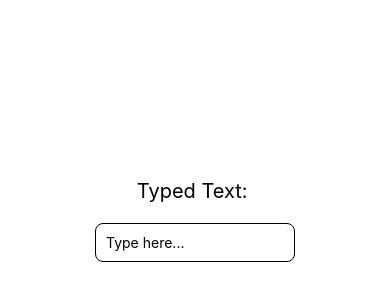
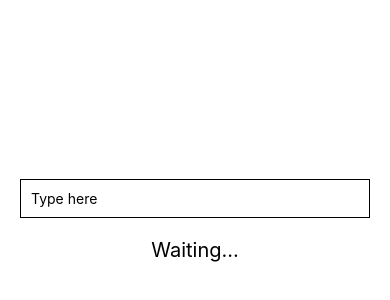
Before and after one commit to ghazalalmomani14-hub/JoVision-react-native-tasks, a React Native app: screen / in a window 390 px wide. Shown: the part 202-502 px from the top of the page. Built offline with nearby package versions, Linux system fonts and the light colour scheme.

Commit message:
Task 24: forwardRef & useImperativeHandle example

```diff
--- a/App.tsx
+++ b/App.tsx
@@ -1,41 +1,66 @@
-import React, { Component } from 'react';
-import { View, Text, StyleSheet } from 'react-native';
-import MyClassPage from './Tasks/Task23';
+import React, { useRef, useState } from 'react';
+import { View, TextInput, StyleSheet, Alert } from 'react-native';
+import MyFunctionPage from './Tasks/Task24';
 
-interface AppState {
-  textFromChild: string;
+function App() {
+  const childRef = useRef<any>(null);
+  const [text, setText] = useState('');
+
+  function isValidInput(value: string) {
+    return value.trim().length > 0;
   }
 
-class App extends Component<{}, AppState> {
-  constructor(props: {}) {
-    super(props);
-    this.state = {
-      textFromChild: ''
-    };
-
-    this.updateText = this.updateText.bind(this);
+  function showError(message: string) {
+    Alert.alert('Error', message);
   }
 
-  updateText(newText: string) {
-    this.setState({ textFromChild: newText });
+  function updateChildText(value: string) {
+    if (childRef.current && childRef.current.updateText) {
+      childRef.current.updateText(value);
+    }
   }
 
-  render() {
+  function handleTextChange(value: string) {
+    try {
+      setText(value);
+
+      if (!isValidInput(value)) {
+        showError('Text cannot be empty');
+        return;
+      }
+
+      updateChildText(value);
+    } catch (error) {
+      console.log(error);
+      showError('Unexpected error');
+    }
+  }
+
   return (
     <View style={styles.container}>
-        <Text style={styles.title}>
-          Typed Text: {this.state.textFromChild}
-        </Text>
+      <TextInput
+        style={styles.input}
+        value={text}
+        onChangeText={handleTextChange}
+        placeholder="Type here"
+      />
 
-        <MyClassPage onTextChange={this.updateText} />
+      <MyFunctionPage ref={childRef} />
     </View>
   );
 }
-}
+
+export default App;
 
 const styles = StyleSheet.create({
-  container: { flex: 1, justifyContent: 'center', alignItems: 'center' },
-  title: { fontSize: 20, marginBottom: 20 }
+  container: {
+    flex: 1,
+    justifyContent: 'center',
+    padding: 20,
+  },
+  input: {
+    borderWidth: 1,
+    padding: 10,
+    marginBottom: 20,
+  },
 });
-
-export default App;
--- /dev/null
+++ b/Tasks/Task24.js
@@ -0,0 +1,33 @@
+import React, { useState, forwardRef, useImperativeHandle } from 'react';
+import { View, Text, StyleSheet } from 'react-native';
+
+function MyFunctionPage(props, ref) {
+  const [text, setText] = useState('Waiting...');
+
+  function updateText(value) {
+    setText(value);
+  }
+
+  useImperativeHandle(ref, function () {
+    return {
+      updateText,
+    };
+  });
+
+  return (
+    <View style={styles.container}>
+      <Text style={styles.text}>{text}</Text>
+    </View>
+  );
+}
+
+export default forwardRef(MyFunctionPage);
+
+const styles = StyleSheet.create({
+  container: {
+    alignItems: 'center',
+  },
+  text: {
+    fontSize: 20,
+  },
+});
```
Lines whose indentation alone changed are shown as unchanged.
